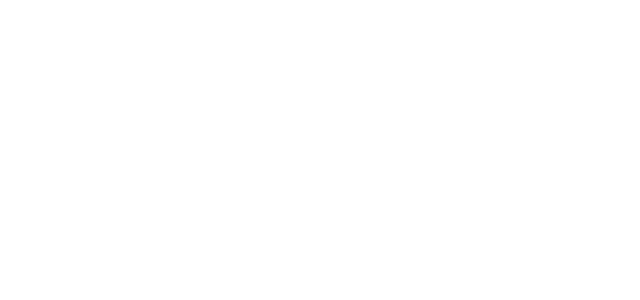
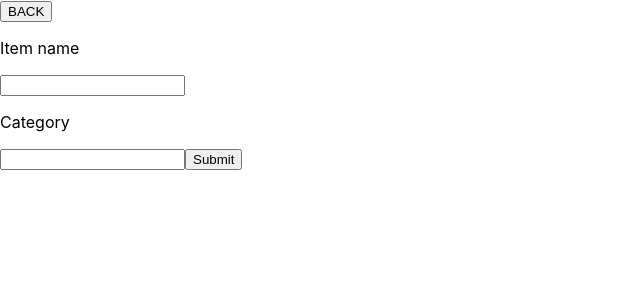
Before and after one commit to ilia1616/littlecodes, a React (Create React App) app in the folder React/frontend/: page /admin in a window 1280 px wide. Before the commit this address had no page. Shown: the top 300 px of the page, without its empty margins (0-640 px from the left). Built offline with nearby package versions, Linux system fonts and the light colour scheme.

Commit message:
fronted completed! time for backend

```diff
--- a/React/frontend/src/App.js
+++ b/React/frontend/src/App.js
@@ -9,12 +9,14 @@ import {
 import Apple from './pages/fruits/apple';
 import Orange from './pages/fruits/orange';
 import ThePage from './pages/catpage';
+import Admin from './pages/admin';
 
 function App() {
     return (
         <Router>
             <Routes>
                 <Route exact path="/" element={<Home />} />
+                <Route path="/admin" element={<Admin />} />
                 <Route path="/fruits/banana" element={<Banana />} />
                 <Route path="/fruits/apple" element={<Apple />} />
                 <Route path="/fruits/orange" element={<Orange />} />
--- /dev/null
+++ b/React/frontend/src/pages/admin.jsx
@@ -0,0 +1,25 @@
+import React from 'react'
+import { useNavigate } from 'react-router-dom';
+
+export default function Admin() {
+    const nav = useNavigate();
+    function handleSubmit (e) {
+        e.preventDefault();
+        const form = e.target;
+        const formData = new FormData(form);
+
+        //   fetch('/some-api', { method: form.method, body: formData }); از این برای فرستادن http req استفاده کن
+        const formJson = Object.fromEntries(formData.entries());
+        console.log(formJson);
+    }
+  return (
+    <form method='post' onSubmit={handleSubmit}>
+        <button onClick={() => nav('/')}>BACK</button>
+        <p>Item name</p>
+        <input name='item name' />
+         <p>Category</p>
+         <input name='item category' />
+         <button type="submit">Submit</button>
+    </form>
+  )
+}
--- a/React/frontend/src/pages/home.jsx
+++ b/React/frontend/src/pages/home.jsx
@@ -1,17 +1,20 @@
 import React from 'react'
 import CatBox from '../components/cat-box';
 import CategoryButton from '../components/categoryButton';
+import { useNavigate } from 'react-router-dom';
 
 export default function Home() {
+    const nav = useNavigate();
 
     return (
         <div className='App'>
+            <button onClick={() => nav('/admin')}>Admin</button>
+            <CategoryButton categoryName={"fruits"} />
+            <CategoryButton categoryName={"labaniat"} />
+            <CategoryButton categoryName={"shoyande"} />
             <CatBox catName="fruits" />
             <CatBox catName="labaniat" />
             <CatBox catName="shoyande" />
-            <CategoryButton categoryName={"fruits"} />
-            <CategoryButton categoryName={"labaniat"} />
-            <CategoryButton categoryName={"shoyande"} />
         </div>
 );
 }
```
Also changed, not shown: 1 other file (tests, documents, lock files or other folders).
